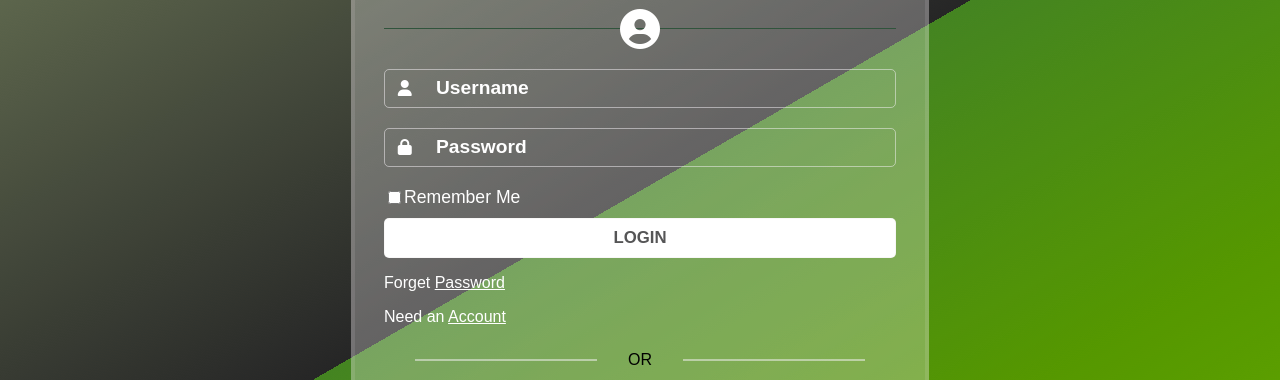
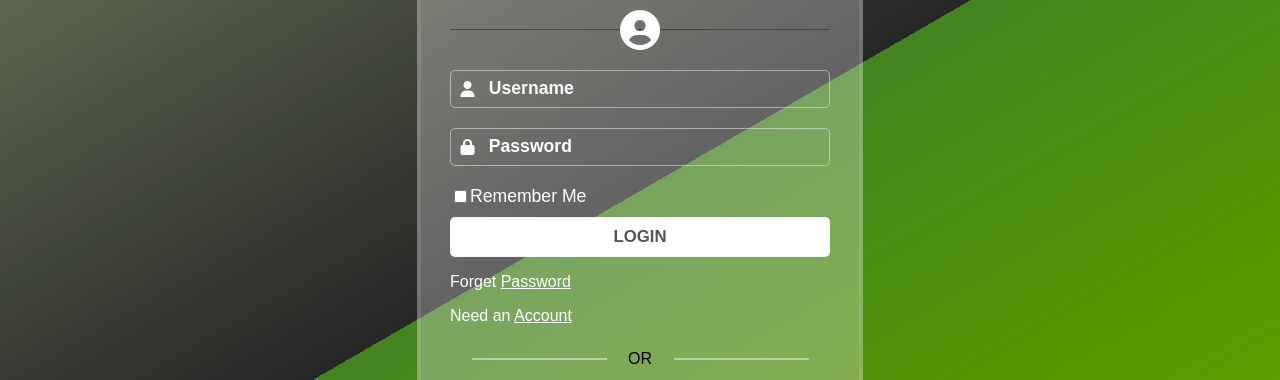
Before and after one commit to Folareen/animated-login, a plain HTML site: page index.html in a window 1280 px wide. Shown: the part 209-589 px from the top of the page. Drawn offline with Linux system fonts and the light colour scheme.

Commit message:
little bugs

```diff
--- a/style.css
+++ b/style.css
@@ -26,7 +26,8 @@ main{
 
 /* container */
 .form-container{
-    min-width: 40%;
+    width: 60%;
+    /* max-width: 45%; */
     min-height: max-content;
     padding: 1em 1.8em;
     background-color: rgba(240, 240, 237, 0.3);
@@ -190,7 +191,10 @@ hr{
 }
 
 /* for desktop view */
-@media  screen and (min-width:767px){
+@media  screen and (min-width:426px){
+    .form-container{
+        max-width: 380px !important;
+    }
     h1{
         font-size: 2.5rem;
     }
@@ -202,7 +206,7 @@ hr{
         font-size: 2.5rem;
     }
     .user{
-        font-size: 1.2rem !important;
+        font-size: 1.1rem !important;
         font-weight: bold;
     }
     .fa-user, .fa-lock{
```
